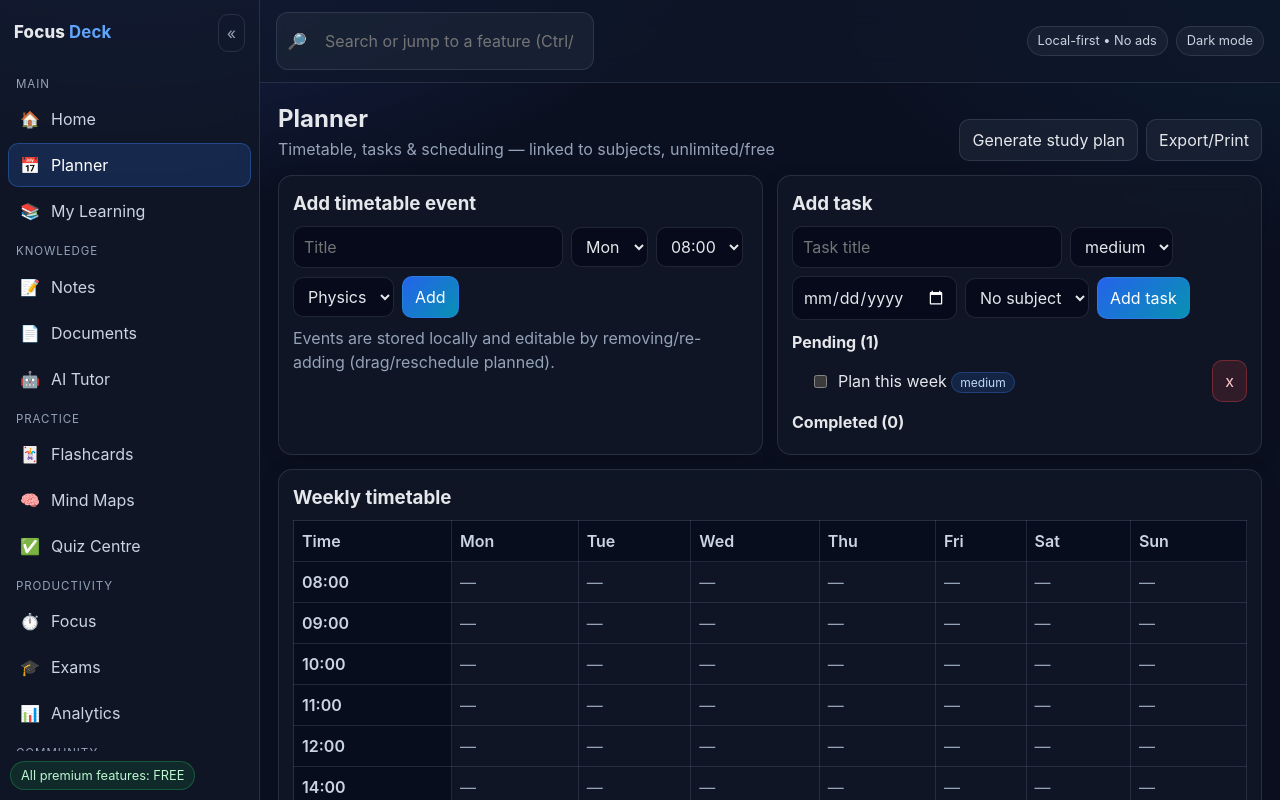
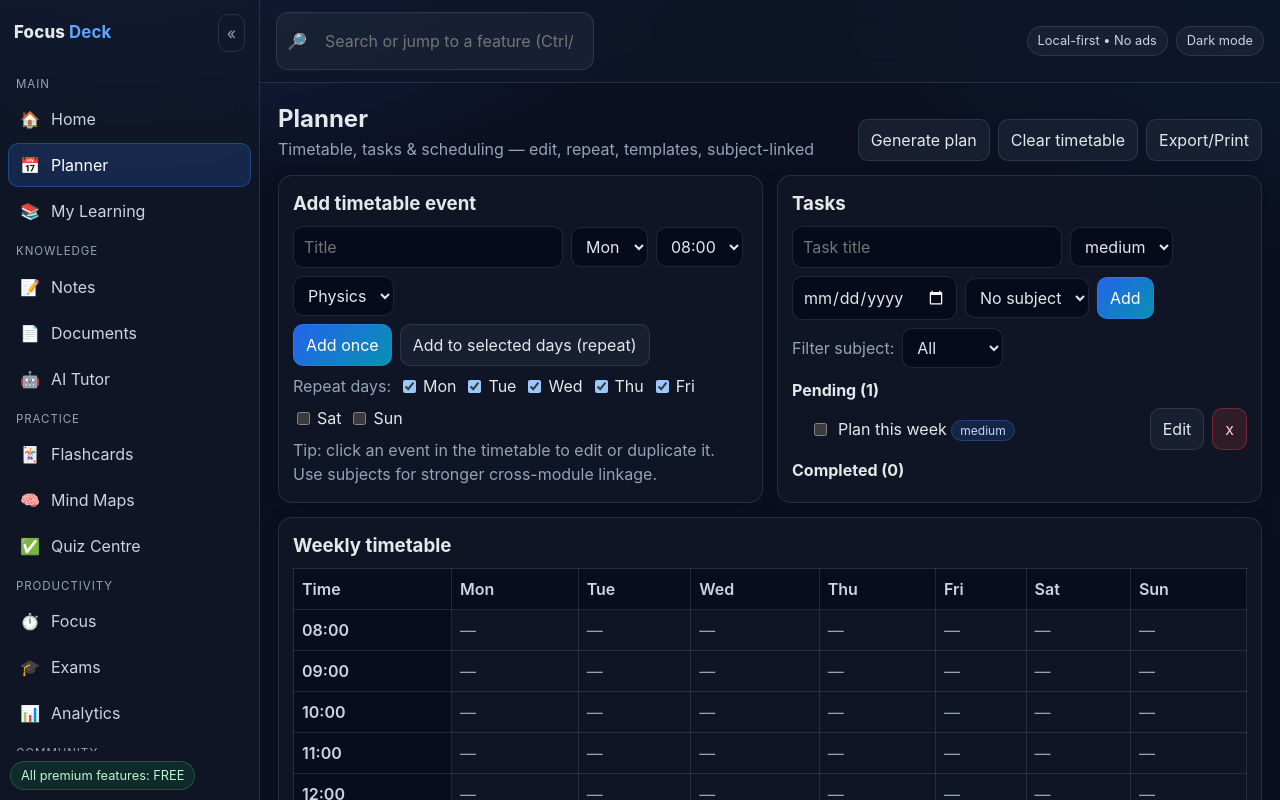
Before and after one commit to wizard809/study, a React (Vite) app: page / in a window 1280 px wide. Both pictures are taken after a click on the button "Plan today". Shown: the top 800 px of the page. Built offline with nearby package versions, Linux system fonts and the light colour scheme.

Commit message:
Deepen Mind Maps and Planner: tree editing/export/import, event/task editing, repeat/templates, subject linking

```diff
--- a/src/App.tsx
+++ b/src/App.tsx
@@ -168,21 +168,53 @@ function Home({state, upd, go}:{state:AppState; upd:any; go:(d:DestinationId)=>v
 function Planner({state, upd}:{state:AppState; upd:any}) {
   const [title,setTitle]=useState(''); const [day,setDay]=useState('Mon'); const [slot,setSlot]=useState('08:00'); const [subjectId,setSubjectId]=useState(state.subjects[0]?.id||'');
   const [ttitle,setTtitle]=useState(''); const [tprio,setTprio]=useState<'low'|'medium'|'high'>('medium'); const [tdue,setTdue]=useState(''); const [tsub,setTsub]=useState('');
+  const [filterSub,setFilterSub]=useState('all'); const [repeatDays,setRepeatDays]=useState<string[]>(['Mon','Tue','Wed','Thu','Fri']);
+  const subjName = (id?:string)=> state.subjects.find(s=>s.id===id)?.name || (state.timetable.find(()=>false) as any) || '';
   const add = () => { if(!title) return; const subj = state.subjects.find(s=>s.id===subjectId)?.name || 'General'; upd((s:AppState)=>{s.timetable.push({id:uid(),day,slot,title,subject:subj,type:'study'}); return s;}); setTitle(''); };
+  const addRepeat = () => {
+    if(!title) return; const subj = state.subjects.find(s=>s.id===subjectId)?.name || 'General';
+    upd((s:AppState)=>{ repeatDays.forEach(d=> s.timetable.push({id:uid(),day:d,slot,title,subject:subj,type:'study'})); return s; });
+    setTitle('');
+  };
   const gen = () => { const samples=['Study','Revision','Practice','Reading','Review']; upd((s:AppState)=>{ days.slice(0,5).forEach((d,i)=>slots.slice(0,4).forEach((sl,j)=>s.timetable.push({id:uid(),day:d,slot:sl,title:samples[(i+j)%samples.length],subject: state.subjects[(i+j)%Math.max(1,state.subjects.length)]?.name||'General',type:'study'}))); return s;}); };
+  const clearWeek = ()=>{ if(confirm('Clear all timetable events?')) upd((s:AppState)=>{s.timetable=[]; return s;}); };
+  const editEvent = (e:TTEvent)=>{
+    const nt = prompt('Title', e.title); if(nt==null) return;
+    const nd = prompt('Day (Mon..Sun)', e.day) || e.day;
+    const ns = prompt('Time slot', e.slot) || e.slot;
+    const nsub = prompt('Subject', e.subject||'') || '';
+    upd((s:AppState)=>{ const x=s.timetable.find(i=>i.id===e.id)!; x.title=nt||x.title; x.day=days.includes(nd)?nd:x.day; x.slot=ns; x.subject=nsub; return s; });
+  };
+  const dupEvent = (e:TTEvent)=> upd((s:AppState)=>{ s.timetable.push({...e,id:uid()}); return s; });
   const addTask = ()=>{ if(!ttitle) return; upd((s:AppState)=>{s.tasks.unshift({id:uid(),title:ttitle,done:false,priority:tprio,due:tdue||undefined,subjectId:tsub||undefined}); return s;}); setTtitle(''); setTdue(''); };
-  const pending = state.tasks.filter(t=>!t.done); const done = state.tasks.filter(t=>t.done);
+  const editTask = (t:TaskItem)=>{
+    const nt = prompt('Task title', t.title); if(nt==null) return;
+    const np = (prompt('Priority (low/medium/high)', t.priority)||t.priority) as any;
+    const nd = prompt('Due date YYYY-MM-DD (empty to clear)', t.due||'') ?? t.due;
+    upd((s:AppState)=>{ const x=s.tasks.find(i=>i.id===t.id)!; x.title=nt||x.title; x.priority=['low','medium','high'].includes(np)?np:x.priority; x.due = nd?nd:undefined; return s; });
+  };
+  const pending = state.tasks.filter(t=>!t.done && (filterSub==='all' || t.subjectId===filterSub)); const done = state.tasks.filter(t=>t.done && (filterSub==='all' || t.subjectId===filterSub));
+  const events = state.timetable.filter(e=> filterSub==='all' ? true : e.subject === state.subjects.find(s=>s.id===filterSub)?.name);
+  const toggleRepeatDay = (d:string)=> setRepeatDays(r=> r.includes(d)? r.filter(x=>x!==d): [...r,d]);
   return <div>
-    <PageHeader title="Planner" subtitle="Timetable, tasks & scheduling — linked to subjects, unlimited/free" right={<><button className="btn" onClick={gen}>Generate study plan</button><button className="btn" onClick={()=>window.print()}>Export/Print</button></>} />
+    <PageHeader title="Planner" subtitle="Timetable, tasks & scheduling — edit, repeat, templates, subject-linked" right={<span className="row"><button className="btn" onClick={gen}>Generate plan</button><button className="btn" onClick={clearWeek}>Clear timetable</button><button className="btn" onClick={()=>window.print()}>Export/Print</button></span>} />
     <div className="grid g2 section">
-      <div className="card"><h3>Add timetable event</h3><div className="row"><input placeholder="Title" value={title} onChange={e=>setTitle(e.target.value)} /><select value={day} onChange={e=>setDay(e.target.value)}>{days.map(d=><option key={d}>{d}</option>)}</select><select value={slot} onChange={e=>setSlot(e.target.value)}>{slots.map(s=><option key={s}>{s}</option>)}</select><select value={subjectId} onChange={e=>setSubjectId(e.target.value)}><option value="">General</option>{state.subjects.map(s=> <option key={s.id} value={s.id}>{s.name}</option>)}</select><button className="btn primary" onClick={add}>Add</button></div>
-        <div className="muted" style={{marginTop:8}}>Events are stored locally and editable by removing/re-adding (drag/reschedule planned).</div></div>
-      <div className="card"><h3>Add task</h3><div className="row"><input placeholder="Task title" value={ttitle} onChange={e=>setTtitle(e.target.value)} /><select value={tprio} onChange={e=>setTprio(e.target.value as any)}><option value="low">low</option><option value="medium">medium</option><option value="high">high</option></select><input type="date" value={tdue} onChange={e=>setTdue(e.target.value)} /><select value={tsub} onChange={e=>setTsub(e.target.value)}><option value="">No subject</option>{state.subjects.map(s=> <option key={s.id} value={s.id}>{s.name}</option>)}</select><button className="btn primary" onClick={addTask}>Add task</button></div>
-        <div style={{marginTop:10}}><b>Pending ({pending.length})</b><ul className="list">{pending.map(t=> <li key={t.id} className="row spread"><label className="row"><input type="checkbox" checked={t.done} onChange={()=>upd((s:AppState)=>{s.tasks.find(x=>x.id===t.id)!.done=!t.done; return s;})}/><span>{t.title} <span className="tag">{t.priority}</span>{t.due && <span className="muted"> due {t.due}</span>}</span></label><button className="btn danger" onClick={()=>upd((s:AppState)=>{s.tasks=s.tasks.filter(x=>x.id!==t.id); return s;})}>x</button></li>)}{pending.length===0 && <li className="muted">No pending tasks</li>}</ul></div>
-        <div style={{marginTop:8}}><b>Completed ({done.length})</b><ul className="list">{done.slice(0,8).map(t=> <li key={t.id} className="row spread"><label className="row"><input type="checkbox" checked={t.done} onChange={()=>upd((s:AppState)=>{s.tasks.find(x=>x.id===t.id)!.done=!t.done; return s;})}/><span className="muted" style={{textDecoration:'line-through'}}>{t.title}</span></label><button className="btn danger" onClick={()=>upd((s:AppState)=>{s.tasks=s.tasks.filter(x=>x.id!==t.id); return s;})}>x</button></li>)}</ul></div>
+      <div className="card"><h3>Add timetable event</h3>
+        <div className="row"><input placeholder="Title" value={title} onChange={e=>setTitle(e.target.value)} /><select value={day} onChange={e=>setDay(e.target.value)}>{days.map(d=><option key={d}>{d}</option>)}</select><select value={slot} onChange={e=>setSlot(e.target.value)}>{slots.map(s=><option key={s}>{s}</option>)}</select><select value={subjectId} onChange={e=>setSubjectId(e.target.value)}><option value="">General</option>{state.subjects.map(s=> <option key={s.id} value={s.id}>{s.name}</option>)}</select></div>
+        <div className="row" style={{marginTop:8}}><button className="btn primary" onClick={add}>Add once</button><button className="btn" onClick={addRepeat}>Add to selected days (repeat)</button></div>
+        <div className="row" style={{marginTop:8, flexWrap:'wrap'}}><span className="muted">Repeat days:</span>{days.map(d=> <label key={d} className="row" style={{gap:4}}><input type="checkbox" checked={repeatDays.includes(d)} onChange={()=>toggleRepeatDay(d)} />{d}</label>)}</div>
+        <div className="muted" style={{marginTop:8}}>Tip: click an event in the timetable to edit or duplicate it. Use subjects for stronger cross-module linkage.</div>
+      </div>
+      <div className="card"><h3>Tasks</h3>
+        <div className="row"><input placeholder="Task title" value={ttitle} onChange={e=>setTtitle(e.target.value)} /><select value={tprio} onChange={e=>setTprio(e.target.value as any)}><option value="low">low</option><option value="medium">medium</option><option value="high">high</option></select><input type="date" value={tdue} onChange={e=>setTdue(e.target.value)} /><select value={tsub} onChange={e=>setTsub(e.target.value)}><option value="">No subject</option>{state.subjects.map(s=> <option key={s.id} value={s.id}>{s.name}</option>)}</select><button className="btn primary" onClick={addTask}>Add</button></div>
+        <div className="row" style={{marginTop:8}}><span className="muted">Filter subject:</span><select value={filterSub} onChange={e=>setFilterSub(e.target.value)}><option value="all">All</option>{state.subjects.map(s=> <option key={s.id} value={s.id}>{s.name}</option>)}</select></div>
+        <div style={{marginTop:10}}><b>Pending ({pending.length})</b><ul className="list">{pending.map(t=> <li key={t.id} className="row spread"><label className="row"><input type="checkbox" checked={t.done} onChange={()=>upd((s:AppState)=>{s.tasks.find(x=>x.id===t.id)!.done=!t.done; return s;})}/><span>{t.title} <span className="tag">{t.priority}</span>{t.due && <span className="muted"> due {t.due}</span>}{t.subjectId && <span className="tag">{state.subjects.find(s=>s.id===t.subjectId)?.name}</span>}</span></label><span className="row"><button className="btn" onClick={()=>editTask(t)}>Edit</button><button className="btn danger" onClick={()=>upd((s:AppState)=>{s.tasks=s.tasks.filter(x=>x.id!==t.id); return s;})}>x</button></span></li>)}{pending.length===0 && <li className="muted">No pending tasks</li>}</ul></div>
+        <div style={{marginTop:8}}><b>Completed ({done.length})</b><ul className="list">{done.slice(0,10).map(t=> <li key={t.id} className="row spread"><label className="row"><input type="checkbox" checked={t.done} onChange={()=>upd((s:AppState)=>{s.tasks.find(x=>x.id===t.id)!.done=!t.done; return s;})}/><span className="muted" style={{textDecoration:'line-through'}}>{t.title}</span></label><button className="btn danger" onClick={()=>upd((s:AppState)=>{s.tasks=s.tasks.filter(x=>x.id!==t.id); return s;})}>x</button></li>)}</ul></div>
       </div>
     </div>
-    <div className="card" style={{overflow:'auto'}}><h3>Weekly timetable</h3><table><thead><tr><th>Time</th>{days.map(d=><th key={d}>{d}</th>)}</tr></thead><tbody>{slots.map(sl=> <tr key={sl}><th>{sl}</th>{days.map(d=>{const ev=state.timetable.filter(e=>e.day===d&&e.slot===sl); return <td key={d+sl}>{ev.map(e=> <div key={e.id} className="node"><div className="row spread"><span><b>{e.title}</b><div className="muted">{e.subject}</div></span><button className="btn danger" onClick={()=>upd((s:AppState)=>{s.timetable=s.timetable.filter(x=>x.id!==e.id); return s;})}>x</button></div></div>)}{ev.length===0&&<span className="muted">—</span>}</td>;})}</tr>)}</tbody></table></div>
+    <div className="card" style={{overflow:'auto'}}><h3>Weekly timetable {filterSub!=='all' && <span className="muted">(filtered)</span>}</h3>
+      <table><thead><tr><th>Time</th>{days.map(d=><th key={d}>{d}</th>)}</tr></thead><tbody>{slots.map(sl=> <tr key={sl}><th>{sl}</th>{days.map(d=>{const ev=events.filter(e=>e.day===d&&e.slot===sl); const allInCell = state.timetable.filter(e=>e.day===d&&e.slot===sl); const show = filterSub==='all'?allInCell:ev; return <td key={d+sl}>{show.map(e=> <div key={e.id} className="node"><div className="row spread" style={{cursor:'pointer'}} onClick={()=>editEvent(e)}><span><b>{e.title}</b><div className="muted">{e.subject}</div></span></div><div className="row" style={{marginTop:4}}><button className="btn" onClick={()=>dupEvent(e)}>Dup</button><button className="btn danger" onClick={()=>upd((s:AppState)=>{s.timetable=s.timetable.filter(x=>x.id!==e.id); return s;})}>x</button></div></div>)}{show.length===0&&<span className="muted">—</span>}</td>;})}</tr>)}</tbody></table>
+    </div>
   </div>;
 }
 
@@ -257,15 +289,82 @@ function NotesPage({state, upd}:{state:AppState; upd:any}) {
 
 function MindMaps({state, upd}:{state:AppState; upd:any}) {
   const [sel,setSel]=useState(state.mindMaps[0]?.id||'');
+  const [collapsed,setCollapsed]=useState<Record<string,boolean>>({});
   const map = state.mindMaps.find(m=>m.id===sel) || state.mindMaps[0];
   const setRoot = (r:MindNode)=> upd((s:AppState)=>{Object.assign(s.mindMaps.find(m=>m.id===map.id)!,{root:r,updatedAt:now()}); return s;});
   const updateNode = (root:MindNode,id:string,fn:(n:MindNode)=>MindNode):MindNode => root.id===id?fn(root):{...root,children:root.children.map(c=>updateNode(c,id,fn))};
   const removeNode = (root:MindNode,id:string):MindNode => ({...root,children:root.children.filter(c=>c.id!==id).map(c=>removeNode(c,id))});
-  const render = (n:MindNode): any => <div className="node" key={n.id}><div className="row spread"><b>{n.text}</b><span className="row"><button className="btn" onClick={()=>setRoot(updateNode(map.root,n.id,x=>({...x,children:[...x.children,{id:uid(),text:'New node',children:[]}]})))}>+child</button><button className="btn" onClick={()=>{const t=prompt('Text',n.text); if(t!=null) setRoot(updateNode(map.root,n.id,x=>({...x,text:t})));}}>edit</button>{n.id!==map.root.id && <button className="btn danger" onClick={()=>setRoot(removeNode(map.root,n.id))}>del</button>}</span></div>{n.children.length>0 && <div className="children">{n.children.map(render)}</div>}</div>;
+  const mapTree = (root:MindNode, parentId:string|null, fn:(n:MindNode, parent:MindNode|null, idx:number)=>MindNode):MindNode => {
+    const walk = (n:MindNode, parent:MindNode|null):MindNode => {
+      const children = n.children.map((c,i)=> fn(walk(c,n), n, i));
+      return {...n, children};
+    };
+    return walk(root, null);
+  };
+  const addChild = (id:string)=> setRoot(updateNode(map.root,id,x=>({...x,children:[...x.children,{id:uid(),text:'New node',children:[]}]})));
+  const addSibling = (nodeId:string)=>{
+    if(!map || nodeId===map.root.id) return;
+    const addToParent = (n:MindNode):MindNode => {
+      const idx = n.children.findIndex(c=>c.id===nodeId);
+      if(idx>=0){ const ch=[...n.children]; ch.splice(idx+1,0,{id:uid(),text:'New node',children:[]}); return {...n,children:ch}; }
+      return {...n, children:n.children.map(addToParent)};
+    };
+    setRoot(addToParent(map.root));
+  };
+  const moveNode = (nodeId:string, dir:-1|1)=>{
+    if(!map || nodeId===map.root.id) return;
+    const mover = (n:MindNode):MindNode => {
+      const idx = n.children.findIndex(c=>c.id===nodeId);
+      if(idx>=0){ const j=idx+dir; if(j<0||j>=n.children.length) return n; const ch=[...n.children]; [ch[idx],ch[j]]=[ch[j],ch[idx]]; return {...n,children:ch}; }
+      return {...n, children:n.children.map(mover)};
+    };
+    setRoot(mover(map.root));
+  };
+  const toOutline = (n:MindNode, depth=0):string => `${'  '.repeat(depth)}- ${n.text}\n` + n.children.map(c=>toOutline(c,depth+1)).join('');
+  const countNodes = (n:MindNode):number => 1 + n.children.reduce((a,c)=>a+countNodes(c),0);
+  const exportOutline = ()=>{ if(!map) return; const txt = `# ${map.name}\n\n${toOutline(map.root)}`; const a=document.createElement('a'); a.href=URL.createObjectURL(new Blob([txt],{type:'text/markdown'})); a.download=`${map.name}.md`; a.click(); };
+  const importJson = async (file?:File|null)=>{
+    if(!file) return;
+    try{
+      const j = JSON.parse(await file.text());
+      const root = j.root || j;
+      const norm = (n:any):MindNode => ({id:n.id||uid(), text:n.text||n.title||'Node', children:Array.isArray(n.children)?n.children.map(norm):[]});
+      const m = {id:uid(), name:j.name||file.name.replace(/\.json$/i,'')||'Imported Map', root:norm(root), updatedAt:now(), subjectId:j.subjectId};
+      upd((s:AppState)=>{s.mindMaps.unshift(m); return s;}); setSel(m.id);
+    }catch{ alert('Invalid mind map JSON'); }
+  };
+  const dupMap = ()=>{ if(!map) return; const copy = JSON.parse(JSON.stringify(map)); copy.id=uid(); copy.name=`${map.name} (copy)`; copy.updatedAt=now(); upd((s:AppState)=>{s.mindMaps.unshift(copy); return s;}); setSel(copy.id); };
+  const delMap = ()=>{ if(!map || state.mindMaps.length<=1) return alert('Keep at least one map.'); if(!confirm(`Delete map "${map.name}"?`)) return; upd((s:AppState)=>{s.mindMaps=s.mindMaps.filter(m=>m.id!==map.id); return s;}); setSel(state.mindMaps.find(m=>m.id!==map.id)?.id||''); };
+
+  const render = (n:MindNode, depth=0): any => {
+    const isCol = !!collapsed[n.id];
+    return <div className="node" key={n.id} style={{marginLeft: depth?0:0}}>
+      <div className="row spread">
+        <span className="row" style={{gap:6}}>{n.children.length>0 ? <button className="btn ghost" onClick={()=>setCollapsed(c=>({...c,[n.id]:!c[n.id]}))}>{isCol?'▸':'▾'}</button> : <span style={{width:28,display:'inline-block'}}/>}<b>{n.text}</b>{n.children.length>0 && <span className="muted">({n.children.length})</span>}</span>
+        <span className="row">
+          <button className="btn" title="Add child" onClick={()=>addChild(n.id)}>+child</button>
+          {n.id!==map.root.id && <button className="btn" title="Add sibling" onClick={()=>addSibling(n.id)}>+sib</button>}
+          <button className="btn" title="Edit" onClick={()=>{const t=prompt('Node text',n.text); if(t!=null) setRoot(updateNode(map.root,n.id,x=>({...x,text:t})));}}>edit</button>
+          {n.id!==map.root.id && <button className="btn" title="Move up" onClick={()=>moveNode(n.id,-1)}>↑</button>}
+          {n.id!==map.root.id && <button className="btn" title="Move down" onClick={()=>moveNode(n.id,1)}>↓</button>}
+          {n.id!==map.root.id && <button className="btn danger" title="Delete" onClick={()=>setRoot(removeNode(map.root,n.id))}>del</button>}
+        </span>
+      </div>
+      {n.children.length>0 && !isCol && <div className="children">{n.children.map(c=>render(c, depth+1))}</div>}
+    </div>;
+  };
+
   return <div>
-    <PageHeader title="Mind Maps" subtitle="Visual thinking — unlimited maps/nodes, no locked templates (advanced canvas in Phase 4)" right={<><button className="btn" onClick={()=>{const m={id:uid(),name:`Map ${state.mindMaps.length+1}`,root:{id:uid(),text:'Central Topic',children:[]},updatedAt:now()}; upd((s:AppState)=>{s.mindMaps.unshift(m); return s;}); setSel(m.id);}}>New map</button><button className="btn primary" onClick={()=>{if(!map) return; const a=document.createElement('a'); a.href=URL.createObjectURL(new Blob([JSON.stringify(map,null,2)],{type:'application/json'})); a.download=`${map.name}.json`; a.click();}}>Export JSON</button></>} />
-    <div className="card section"><div className="row"><span className="muted">Map:</span><select value={sel} onChange={e=>setSel(e.target.value)}>{state.mindMaps.map(m=> <option key={m.id} value={m.id}>{m.name}</option>)}</select>{map && <button className="btn" onClick={()=>{const n=prompt('Map name',map.name); if(n) upd((s:AppState)=>{s.mindMaps.find(x=>x.id===map.id)!.name=n; return s;});}}>Rename</button>}</div></div>
+    <PageHeader title="Mind Maps" subtitle="Visual thinking — unlimited maps, collapsible tree, outline export/import, subject linking" right={<span className="row"><button className="btn" onClick={()=>{const m={id:uid(),name:`Map ${state.mindMaps.length+1}`,root:{id:uid(),text:'Central Topic',children:[]},updatedAt:now()}; upd((s:AppState)=>{s.mindMaps.unshift(m); return s;}); setSel(m.id);}}>New</button><label className="btn">Import JSON<input type="file" accept="application/json" style={{display:'none'}} onChange={e=>importJson(e.target.files?.[0])} /></label></span>} />
+    <div className="card section"><div className="row spread" style={{flexWrap:'wrap',gap:8}}>
+      <div className="row"><span className="muted">Map:</span><select value={sel} onChange={e=>setSel(e.target.value)}>{state.mindMaps.map(m=> <option key={m.id} value={m.id}>{m.name}</option>)}</select>
+        {map && <button className="btn" onClick={()=>{const n=prompt('Map name',map.name); if(n) upd((s:AppState)=>{s.mindMaps.find(x=>x.id===map.id)!.name=n; return s;});}}>Rename</button>}
+        {map && <select value={map.subjectId||''} onChange={e=>upd((s:AppState)=>{s.mindMaps.find(x=>x.id===map.id)!.subjectId=e.target.value||undefined; return s;})}><option value="">No subject</option>{state.subjects.map(s=> <option key={s.id} value={s.id}>{s.name}</option>)}</select>}
+      </div>
+      <div className="row">{map && <span className="muted">{countNodes(map.root)} nodes</span>}<button className="btn" onClick={dupMap}>Duplicate</button><button className="btn" onClick={exportOutline}>Export outline</button><button className="btn primary" onClick={()=>{if(!map) return; const a=document.createElement('a'); a.href=URL.createObjectURL(new Blob([JSON.stringify(map,null,2)],{type:'application/json'})); a.download=`${map.name}.json`; a.click();}}>Export JSON</button><button className="btn danger" onClick={delMap}>Delete map</button></div>
+    </div></div>
     {map ? <div className="card">{render(map.root)}</div> : <div className="empty">No map</div>}
+    <div className="card"><h3>Tips</h3><ul className="list"><li>Use +child/+sib, ↑/↓, and collapse/expand to structure ideas quickly.</li><li>Link maps to subjects for cross-module organization (notes/cards/quizzes can also target subjects).</li><li>Export as outline (.md) for notes or JSON to back up/import maps.</li></ul></div>
   </div>;
 }
 
```
